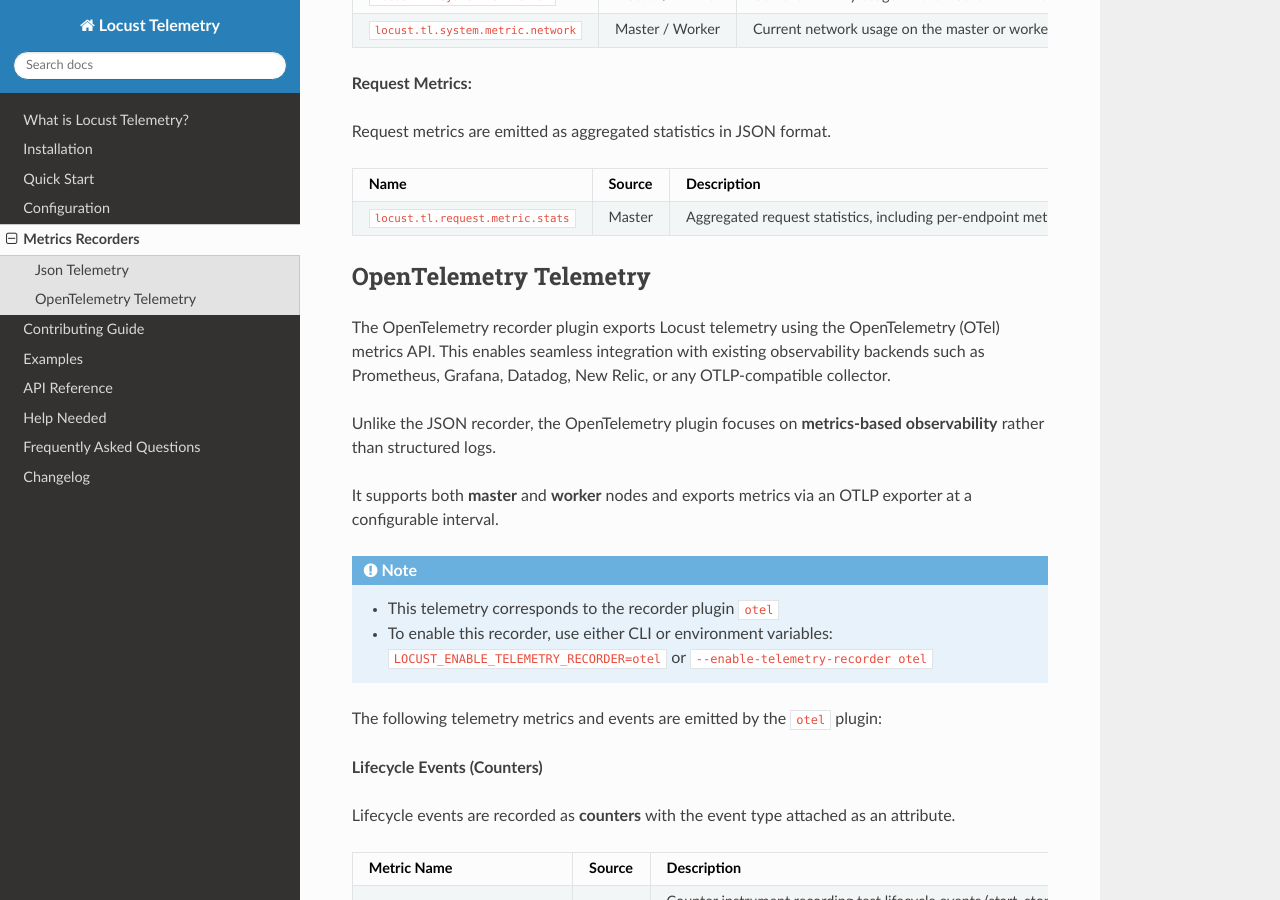
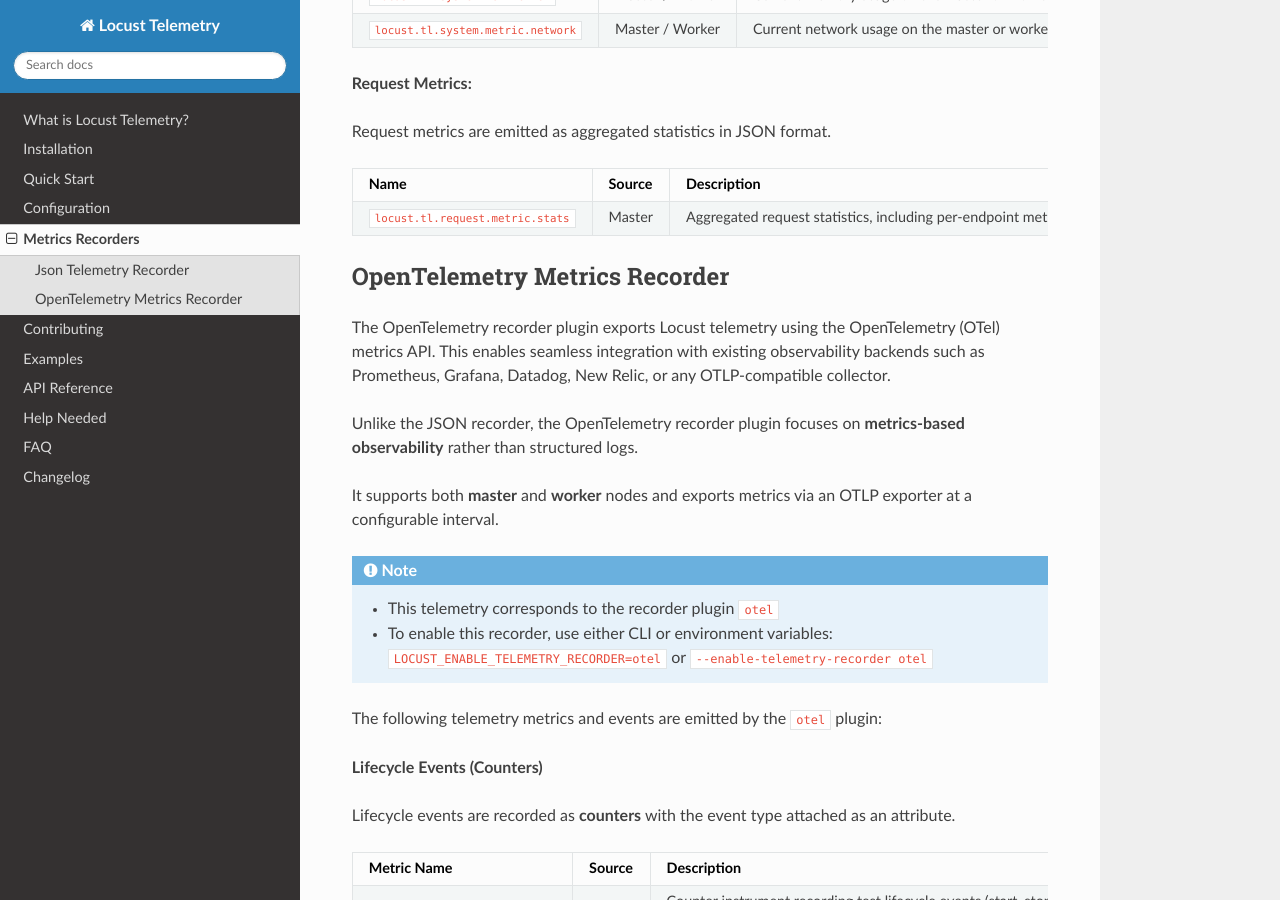
Before and after one commit to platform-crew/locust-telemetry, a Sphinx documentation site: the page built from docs/recorders.rst, in a window 1280 px wide and 900 px high, scrolled down 1322 px. Built offline with Sphinx 7.4.7 and the Read the Docs theme 3.1.0, drawn with Linux system fonts in a browser that asks for light colours; some of the changed text lies outside the part shown.

Commit message:
Update docs naming convention (#30)

```diff
--- a/docs/contributing.rst
+++ b/docs/contributing.rst
@@ -1,7 +1,7 @@
 .. _contributing:
 
-Contributing Guide
-=======================================
+Contributing
+=============
 
 🎉 **Welcome!**
 
--- a/docs/examples.rst
+++ b/docs/examples.rst
@@ -5,8 +5,8 @@
 
 Locust Telemetry supports two telemetry recorders:
 
-- **JSON Telemetry** — structured logs (Loki / Grafana Logs)
-- **OpenTelemetry Telemetry** — metrics via OTLP (Prometheus / Grafana)
+- **JSON Telemetry Recorder** — structured logs (Loki / Grafana Logs)
+- **OpenTelemetry Metrics Recorder** — metrics via OTLP (Prometheus / Grafana)
 
 The recorder is selected using configuration or environment variables.
 
@@ -52,7 +52,7 @@
 2. Click **Start** (values are preconfigured)
 3. Wait ~20 seconds for metrics and logs to appear
 
-JSON Telemetry
+JSON Telemetry Recorder
 ---------------------------------------
 
 The JSON recorder emits structured telemetry logs from Locust master
@@ -146,7 +146,7 @@
    :align: center
 
 
-OpenTelemetry Telemetry
+OpenTelemetry Metrics Recorder
 ---------------------------------------
 
 The OpenTelemetry recorder exports Locust telemetry using the
--- a/docs/index.rst
+++ b/docs/index.rst
@@ -31,7 +31,7 @@
    recorders
 
 =======================================
-Contributing Guide
+Contributing
 =======================================
 
 .. toctree::
--- a/docs/quickstart.rst
+++ b/docs/quickstart.rst
@@ -3,7 +3,7 @@
 Quick Start
 ===========
 
-This extension enhances Locust with telemetry recording while preserving all existing Locust usage patterns and configuration options.
+This plugin enhances Locust with telemetry recording while preserving all existing Locust usage patterns and configuration options.
 For details on Locust itself, refer to the official `Locust documentation <https://docs.locust.io/en/stable/index.html>`_.
 
 1. **Initialize the telemetry plugin** in your Locust test script (e.g., `locustfile.py`):
--- a/docs/recorders.rst
+++ b/docs/recorders.rst
@@ -3,8 +3,8 @@
 Metrics Recorders
 ==================
 
-Json Telemetry
-------------------
+Json Telemetry Recorder
+--------------------------
 
 The JSON recorder plugin emits structured telemetry logs that can be easily
 ingested into log-based observability tools such as Elasticsearch, Loki,
@@ -100,15 +100,15 @@
      - Aggregated request statistics, including per-endpoint metrics and error
        counts
 
-OpenTelemetry Telemetry
---------------------------
+OpenTelemetry Metrics Recorder
+----------------------------------
 
 The OpenTelemetry recorder plugin exports Locust telemetry using the
 OpenTelemetry (OTel) metrics API. This enables seamless integration with
 existing observability backends such as Prometheus, Grafana, Datadog,
 New Relic, or any OTLP-compatible collector.
 
-Unlike the JSON recorder, the OpenTelemetry plugin focuses on
+Unlike the JSON recorder, the OpenTelemetry recorder plugin focuses on
 **metrics-based observability** rather than structured logs.
 
 It supports both **master** and **worker** nodes and exports metrics via
```
Also changed, not shown: docs/faq.rst (+21 -16 lines).
